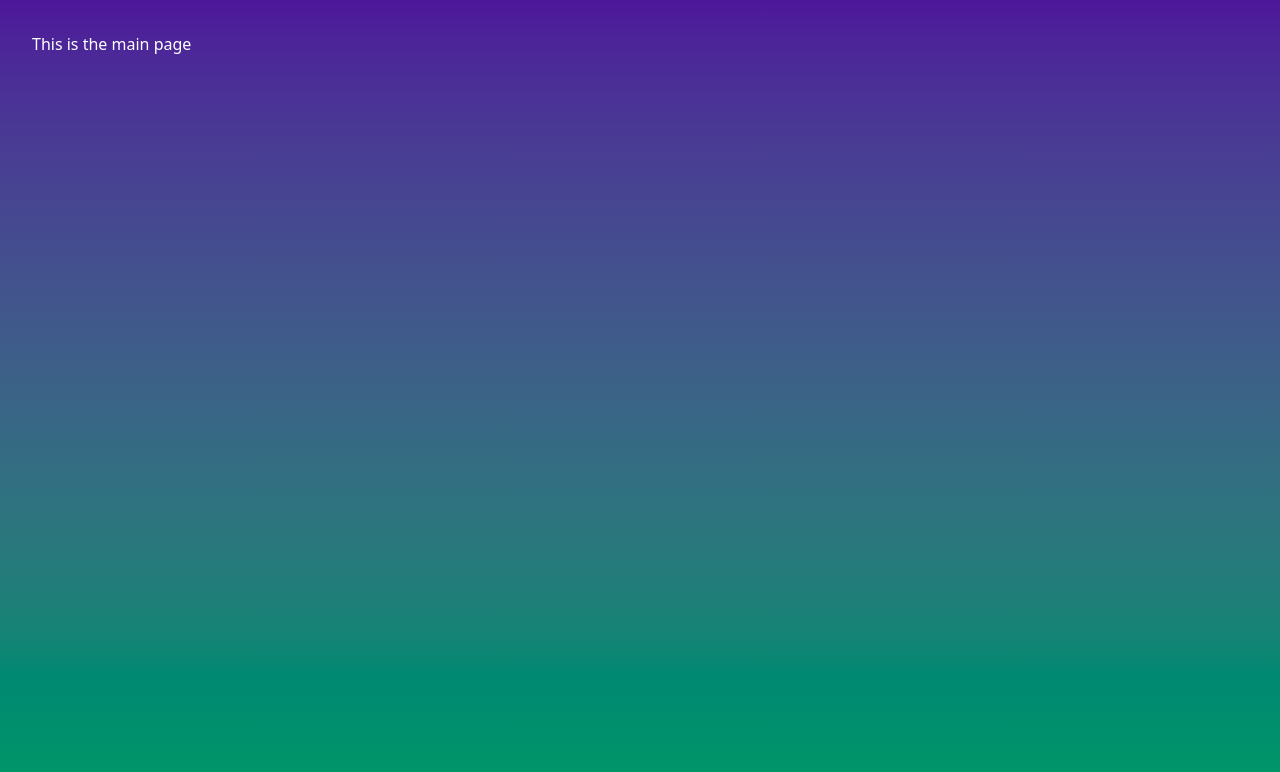
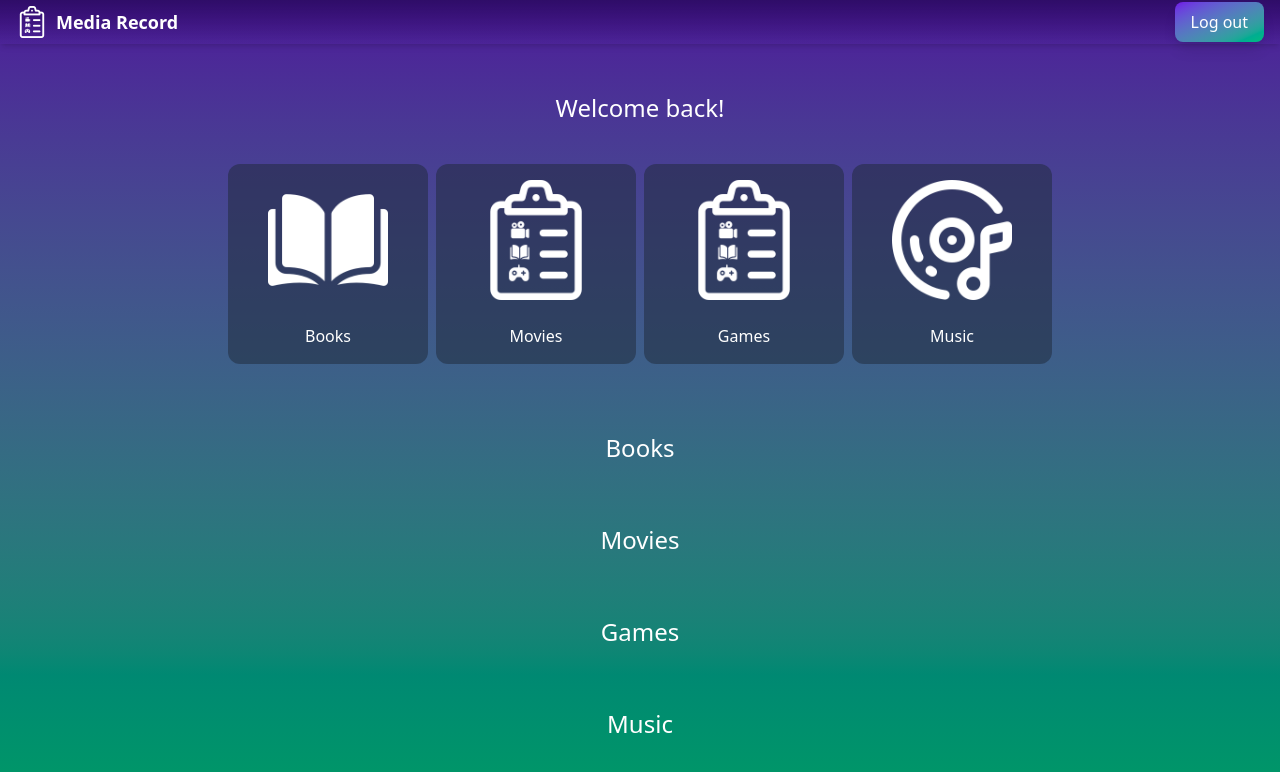
Before and after one commit to nkrce/media-record, a Vue app: page /main in a window 1280 px wide. Shown: the top 772 px of the page. Built offline with nearby package versions, Linux system fonts and the light colour scheme.

Commit message:
minimalna uređivanja i početak dizajna main.vue view

```diff
--- a/index.html
+++ b/index.html
@@ -4,7 +4,7 @@
     <meta charset="UTF-8">
     <link rel="icon" href="/favicon.ico">
     <meta name="viewport" content="width=device-width, initial-scale=1.0">
-    <title>Vite App</title>
+    <title>Media Record</title> <!--app ime-->
   </head>
   <body>
     <div id="app"></div>
--- a/src/views/StartPage.vue
+++ b/src/views/StartPage.vue
@@ -1,21 +1,21 @@
 <template>
 
 <div class="start flex flex-col items-center justify-center min-h-screen text-center gap-4">
-<!-- dodati logo aplikacije i promijeniti velicinu slova -->
+<!-- urediti dimenzije po potrebi kasnije -->
   <h1 class="font-bold text-4xl">Media Record</h1>
   <img src="../assets/app_logo.png" alt="App logo" class="h-40 w-75 object-scale-down mx-auto block"/>
   <p>Keep track of your favorite media in one place!</p>
 
   <nav class="flex flex-col gap-2">
     <RouterLink to="/login">
-      <button class="w-full px-4 py-2 bg-gradient-to-b from-violet-900 to-violet-500 text-white font-bold rounded-lg transition-all shadow-lg cursor-pointer
+      <button class="w-full px-4 py-2 bg-gradient-to-b border border-white from-violet-900 to-transparent text-white font-bold rounded-lg transition-all shadow-lg cursor-pointer
                      hover:brightness-125 hover:scale-102 disabled:opacity-50 disabled:pointer-events-none">
         Log in
       </button>
     </RouterLink>
 
     <RouterLink to="/signup">
-      <button class="w-full px-4 py-2 bg-gradient-to-b from-emerald-700 to-emerald-500 text-white font-bold rounded-lg transition-all shadow-lg cursor-pointer
+      <button class="w-full px-4 py-2 bg-gradient-to-b border border-white from-emerald-600 to-transparent text-white font-bold rounded-lg transition-all shadow-lg cursor-pointer
                      hover:brightness-125 hover:scale-102 disabled:opacity-50 disabled:pointer-events-none">
         Sign up
       </button>
--- a/src/views/main.vue
+++ b/src/views/main.vue
@@ -3,7 +3,59 @@
 </script>
 
 <template>
-  <div class="main">
-    <h1>This is the main page</h1>
+  <header class="fixed top-0 left-0 w-full h-11 bg-gradient-to-b from-violet-950 to-transparent text-white z-50 shadow-md">
+   <div class="w-full flex items-center h-full px-4">
+
+    <div class="flex items-center gap-2">
+      <img src="../assets/app_logo.png" alt="Logo" class="w-8 h-8 object-contain" />
+      <h1 class="text-lg font-bold">Media Record</h1>
+    </div>
+
+     <nav class="ml-auto flex gap-4">
+      <RouterLink to="/">
+                <button class="px-4 py-2 bg-gradient-to-br from-violet-700 to-emerald-500 text-white rounded-lg transition-all shadow-lg cursor-pointer
+                    hover:brightness-125 hover:scale-102 disabled:opacity-50 disabled:pointer-events-none">
+                    Log out
+                </button>
+      </RouterLink>
+     </nav>
+   </div>
+ </header>
+
+  <div class="pt-15 items-center justify-center text-center gap-4">
+     <h1 class="text-2xl">Welcome back!</h1>
   </div>
+
+  <div class="flex flex-wrap gap-2 p-2 rounded-lg w-fit pt-10 mx-auto"> <!--zamijeniti logo za razlicite liste kasnije-->
+        <button  class="bg-gray-800/50 rounded-xl p-2 w-50 h-50 flex flex-col justify-center items-center hover:bg-emerald-600/40 transition">
+          <img src="../assets/books_icon.png" alt="Books logo" class="h-30 w-65 object-scale-down mx-auto block"/> <br>
+          <p>Books</p>
+        </button>
+        <button class="bg-gray-800/50 rounded-xl p-2 w-50 h-50 flex flex-col justify-center items-center hover:bg-emerald-600/40 transition">
+          <img src="../assets/app_logo.png" alt="Movies logo" class="h-30 w-65 object-scale-down mx-auto block"/> <br>
+          <p>Movies</p>
+        </button>
+        <button class="bg-gray-800/50 rounded-xl p-2 w-50 h-50 flex flex-col justify-center items-center hover:bg-emerald-600/40 transition">
+          <img src="../assets/app_logo.png" alt="Games logo" class="h-30 w-65 object-scale-down mx-auto block"/> <br>
+          <p>Games</p>
+        </button>
+        <button class="bg-gray-800/50 rounded-xl p-2 w-50 h-50 flex flex-col justify-center items-center hover:bg-emerald-600/40 transition">
+          <img src="../assets/music_icon.png" alt="Music logo" class="h-30 w-65 object-scale-down mx-auto block"/> <br>
+          <p>Music</p>
+        </button>
+  </div>
+
+  <div class="pt-15 items-center justify-center text-center gap-4">
+     <h1 class="text-2xl">Books</h1>
+  </div>
+  <div class="pt-15 items-center justify-center text-center gap-4">
+     <h1 class="text-2xl">Movies</h1>
+  </div>
+  <div class="pt-15 items-center justify-center text-center gap-4">
+     <h1 class="text-2xl">Games</h1>
+  </div>
+  <div class="pt-15 items-center justify-center text-center gap-4">
+     <h1 class="text-2xl">Music</h1>
+  </div>
+
 </template>
```
Also changed, not shown: src/assets/books_icon.png (added), src/assets/music_icon.png (added).
